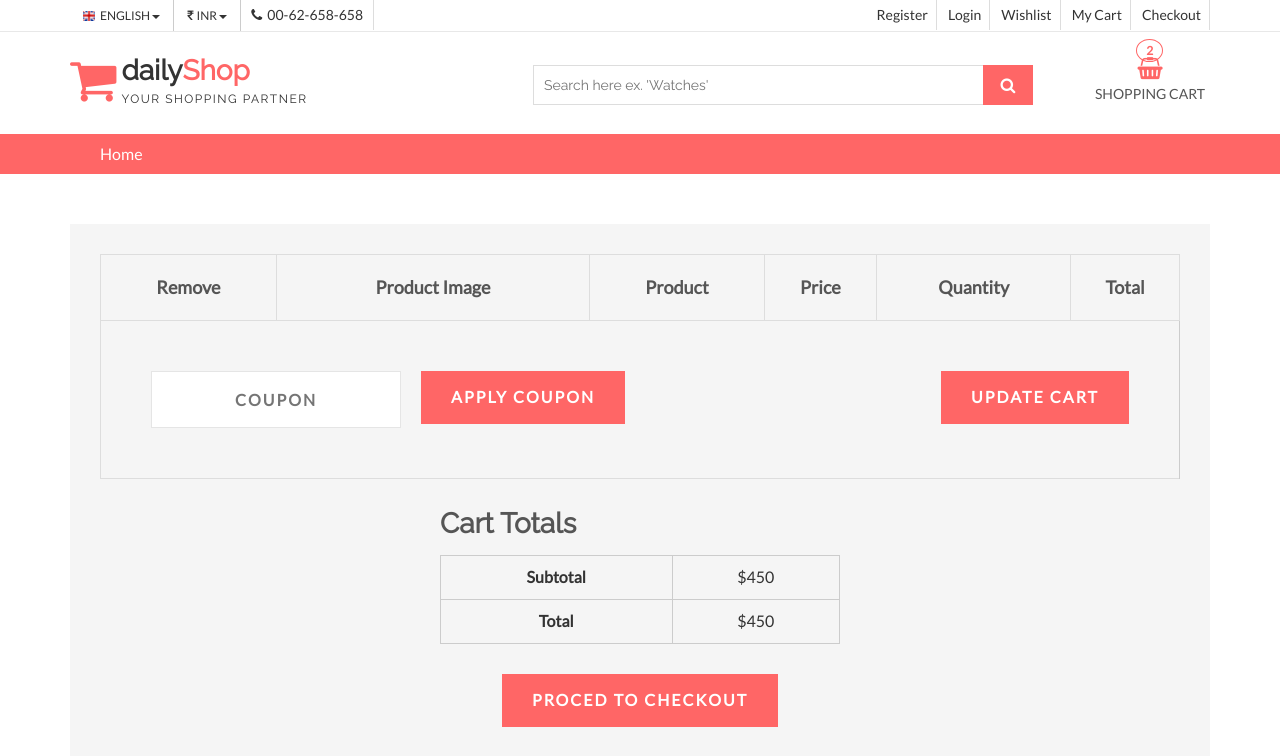
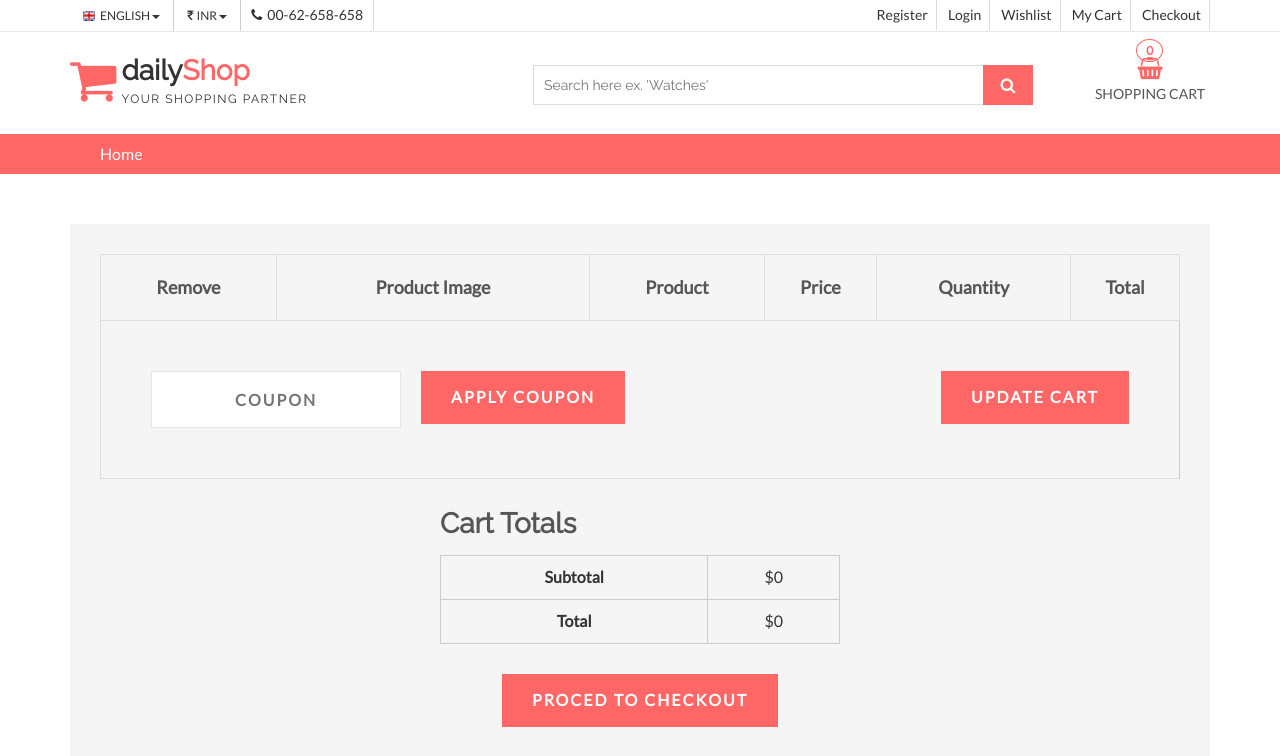
Before and after one commit to dhaneshvg/Django_Ecommerce_project, a Django app: page /cart/cartDetails in a window 1280 px wide. Shown: the top 756 px of the page. Run offline with Django 3.2, Linux system fonts and the light colour scheme; data comes from the database, SQL or seed files in the repository; both versions use the stored data as it was after the commit; some libraries are stand-ins or nearby versions.

Commit message:
added cart count by context processors

```diff
--- a/cart/context_processor.py
+++ b/cart/context_processor.py
@@ -0,0 +1,17 @@
+from .models import *
+from .views import *
+
+
+def count(request):
+    item_count = 0
+    if 'admin' in request.path:
+        return {}
+    else:
+        try:
+            ct = cartlist.objects.filter(cart_id=c_id(request))
+            cti = item.objects.all().filter(cart=ct[:1])
+            for c in cti:
+                item_count += c.quan
+        except cartlist.DoesNotExist:
+            item_count = 0
+        return dict(itc=item_count)
--- a/djangoecom/settings.py
+++ b/djangoecom/settings.py
@@ -64,6 +64,7 @@ TEMPLATES = [
                 'django.template.context_processors.request',
                 'django.contrib.auth.context_processors.auth',
                 'django.contrib.messages.context_processors.messages',
+                'cart.context_processor.count',
             ],
         },
     },
--- a/templates/base.html
+++ b/templates/base.html
@@ -126,7 +126,11 @@
                             <a class="aa-cart-link" href="#">
                                 <span class="fa fa-shopping-basket"></span>
                                 <span class="aa-cart-title">SHOPPING CART</span>
-                                <span class="aa-cart-notify">2</span>
+                                {% if itc > 0 %}
+                                    <span class="aa-cart-notify">{{ itc }}</span>
+                                {% else %}
+                                    <span class="aa-cart-notify">0</span>
+                                {% endif %}
                             </a>
                         </div>
                         <!-- / cart box -->
--- a/templates/cart.html
+++ b/templates/cart.html
@@ -65,7 +65,7 @@
                                                 <td>${{ i.prodt.price }}</td>
                                                 <td><a href="{% url 'addcart' i.prodt.id %}">+</a><br>{{ i.quan }}<br><a
                                                         href="{% url 'cart_decrement' i.prodt.id %}">-</a></td>
-                                                <td>Total</td>
+                                                <td>{{ i.total }}</td>
                                             </tr>
                                         {% endfor %}
                                         <tr>
@@ -88,11 +88,11 @@
                                     <tbody>
                                     <tr>
                                         <th>Subtotal</th>
-                                        <td>$450</td>
+                                        <td>${{ t }}</td>
                                     </tr>
                                     <tr>
                                         <th>Total</th>
-                                        <td>$450</td>
+                                        <td>${{ t }}</td>
                                     </tr>
                                     </tbody>
                                 </table>
```
Also changed, not shown: db.sqlite3.
